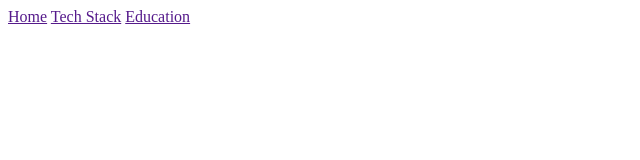
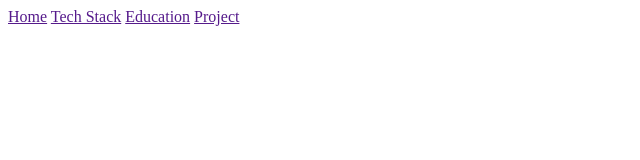
Before and after one commit to ash-rane/profile-aishwarya, a plain HTML site: page index.html in a window 1280 px wide. Shown: the full height of the page, 0-640 px from the left. Drawn offline with Linux system fonts and the light colour scheme.

Commit message:
project added
project added

```diff
--- a/index.html
+++ b/index.html
@@ -10,5 +10,6 @@
     <a href="">Home</a>
     <a href="">Tech Stack</a>
     <a href="">Education</a>
+    <a href="">Project</a>
     </body>
 </html>
```
